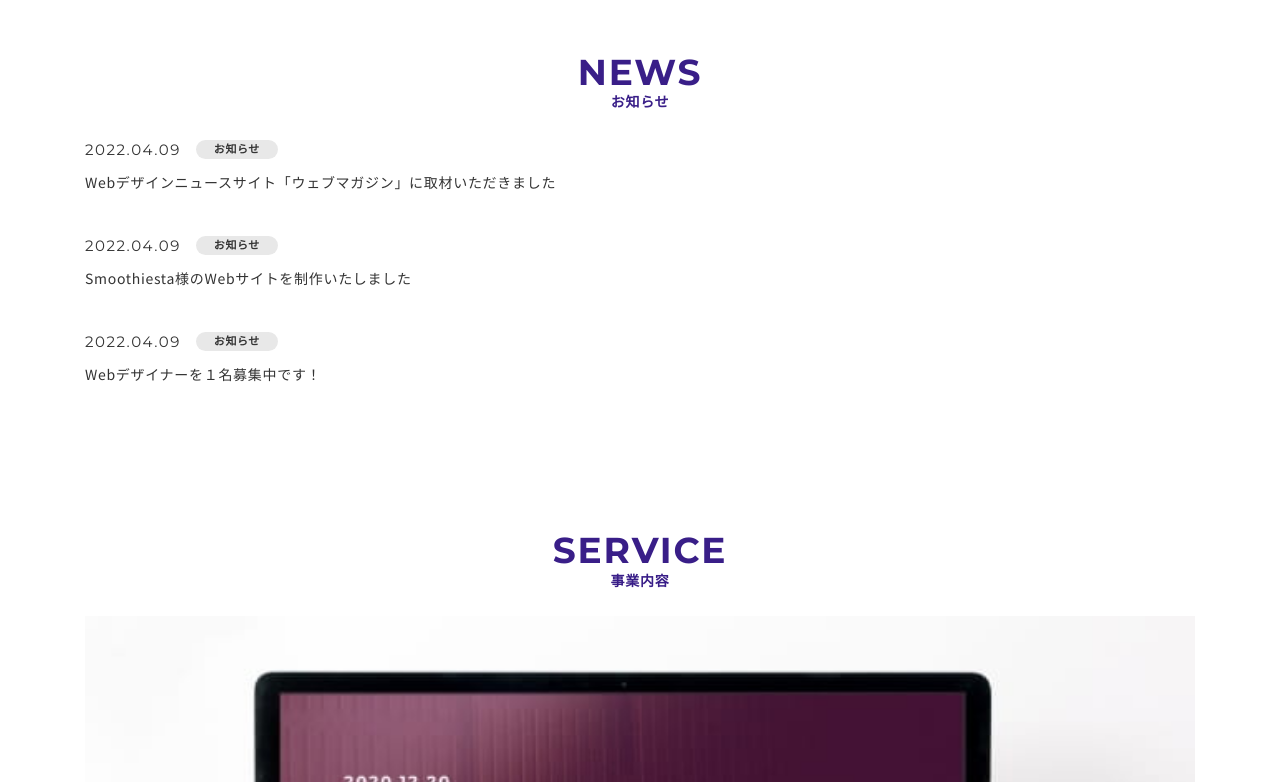
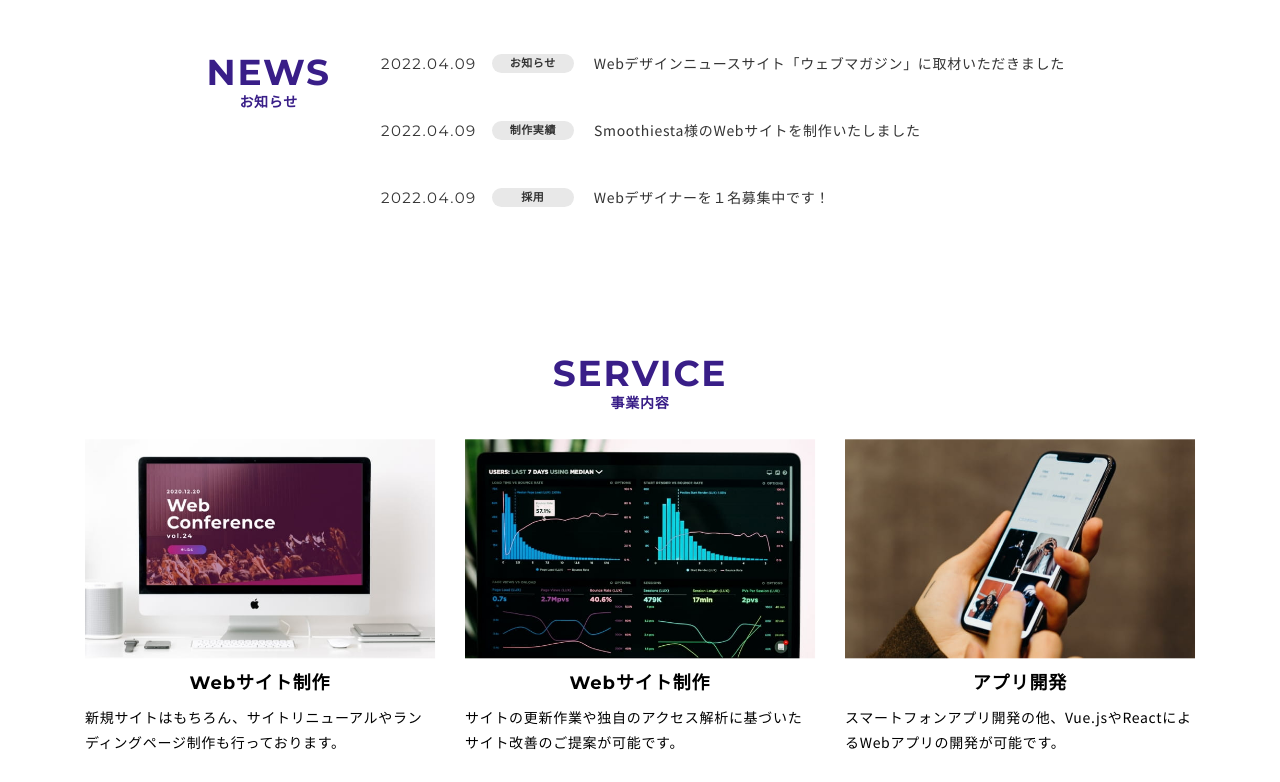
Before and after one commit to Hi-web-design/codeups-live-03, a website: page index.html in a window 1280 px wide. Shown: the part 820-1602 px from the top of the page. Drawn offline with nearby package versions, Linux system fonts and the light colour scheme.

Commit message:
20220504

```diff
--- a/index.html
+++ b/index.html
@@ -127,7 +127,7 @@
         <div class="p-news__item p-news-content">
           <div class="p-news-content__meta">
             <time datetime="2022-04-09" class="p-news-content__date">2022.04.09</time>
-            <p class="p-news-content__category">お知らせ</p>
+            <p class="p-news-content__category">制作実績</p>
           </div>
           <div class="p-news-content__link">
             <a href="" class="p-news-content__text">Smoothiesta様のWebサイトを制作いたしました</a>
@@ -136,7 +136,7 @@
         <div class="p-news__item p-news-content">
           <div class="p-news-content__meta">
             <time datetime="2022-04-09" class="p-news-content__date">2022.04.09</time>
-            <p class="p-news-content__category">お知らせ</p>
+            <p class="p-news-content__category">採用</p>
           </div>
           <div class="p-news-content__link">
             <a href="" class="p-news-content__text">Webデザイナーを１名募集中です！</a>
--- a/src/sass/object/project/_p-card.scss
+++ b/src/sass/object/project/_p-card.scss
@@ -1,4 +1,30 @@
 @use "global" as *;
+
+.p-card {
+  @include mq(md) {
+    max-width: calc(33.3333% - rem(30) * 2 / 3);
+    width: 100%;
+  }
+}
+.p-card + .p-card {
+  margin-top: rem(40);
+  @include mq(md) {
+    margin-top: 0;
+    margin-left: rem(30);
+  }
+}
+
+.p-card:nth-child(3n + 1) {
+  @include mq(md) {
+    margin-left: 0;
+  }
+}
+
+.p-card:nth-child(n + 4) {
+  @include mq(md) {
+    margin-top: rem(40);
+  }
+}
 
 .p-card__img {
   position: relative;
--- a/src/sass/object/project/_p-footer.scss
+++ b/src/sass/object/project/_p-footer.scss
@@ -3,7 +3,7 @@
 .p-footer {
   background-color: $bg-black;
   padding-top: rem(60);
-  padding-bottom: rem(20);
+  padding-bottom: rem(60);
 }
 
 .p-footer__inner {
--- a/src/sass/object/project/_p-news-content.scss
+++ b/src/sass/object/project/_p-news-content.scss
@@ -1,11 +1,17 @@
 @use "global" as *;
 
 .p-news-content {
-
+  @include mq(md) {
+    display: flex;
+  }
 }
 
 .p-news__items {
   margin-top: rem(32);
+  @include mq(md) {
+    margin-top: 0;
+    margin-left: rem(50);
+  }
 }
 
 .p-news__item + .p-news__item {
@@ -30,13 +36,24 @@
   background-color: $bg-gray;
   border-radius: 50px;
   margin-left: rem(15);
+  min-width: rem(82);
+    text-align: center;
+    @include mq(md) {
+
+  }
 }
 
 .p-news-content__link {
   margin-top: rem(10);
+  @include mq(md) {
+    margin-top: 0;
+  }
 }
 
 .p-news-content__text {
   @include txt(rem(14), $regular, $black, none);
   @include txt-option(1.9285, 0.05em);
+  @include mq(md) {
+    margin-left: rem(20);
+  }
 }
--- a/src/sass/object/project/_p-news.scss
+++ b/src/sass/object/project/_p-news.scss
@@ -1 +1,14 @@
 @use "global" as *;
+
+.p-news__inner {
+  @include mq(md) {
+    display: flex;
+  }
+}
+
+.p-news__inner.l-inner {
+  @include mq(md) {
+    max-width: rem(917);
+    width: 100%;
+  }
+}
--- a/src/sass/object/project/_p-service__items.scss
+++ b/src/sass/object/project/_p-service__items.scss
@@ -1,13 +1,14 @@
 @use "global" as *;
 
 .p-service__items {
-  margin-top: rem(29);
+  margin-top: rem(30);
+  @include mq(md) {
+    display: flex;
+    flex-wrap: wrap;
+  }
 }
 
-.p-service__item + .p-service__item
- {
-  margin-top: rem(40);
-}
+
 
 .p-service__btn {
   text-align: center;
```
Also changed, not shown: css/styles.css, 1 other file.
